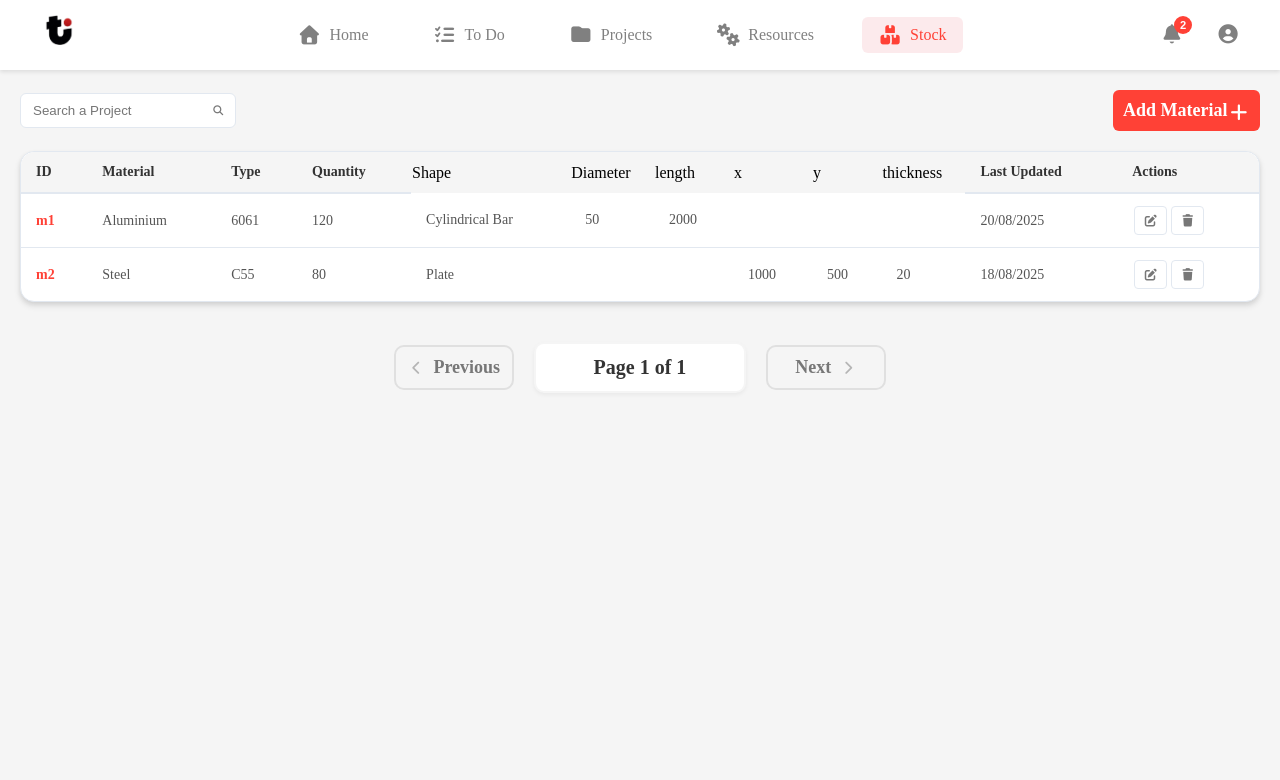
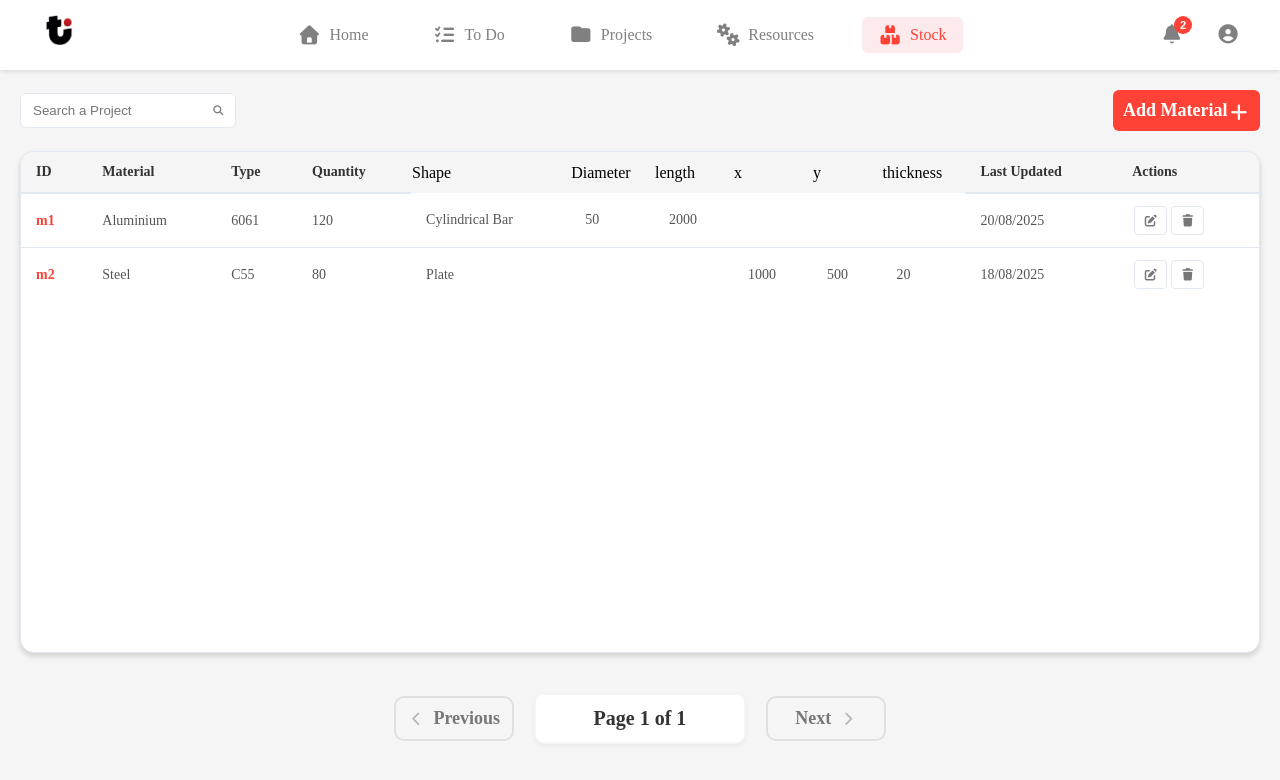
Before and after one commit to mariembalegi/Traksys, an Angular app: page /dashboard/stock in a window 1280 px wide. Shown: the top 780 px of the page. Built offline with nearby package versions, Linux system fonts and the light colour scheme; a web font is replaced by a local one.

Commit message:
feat: Set fixed height for projects and stock tables for consistent layout

```diff
--- a/src/app/pages/projects-list/projects-list.scss
+++ b/src/app/pages/projects-list/projects-list.scss
@@ -114,6 +114,7 @@
   .projects-table {
     flex: 1;
     width: 100%;
+    height: 500px;
     min-height: 0;
     position: relative;
     overflow: auto;
@@ -154,6 +155,7 @@
       }
 
       tbody {
+
         tr {
           border-bottom: 1px solid #e2e8f0;
           transition: background-color 0.2s ease;
--- a/src/app/pages/stock/stock.scss
+++ b/src/app/pages/stock/stock.scss
@@ -44,6 +44,7 @@
 
   .stock-table {
     width: 100%;
+    height: 500px;
     min-height: 0;
     position: relative;
     overflow: auto;
```
